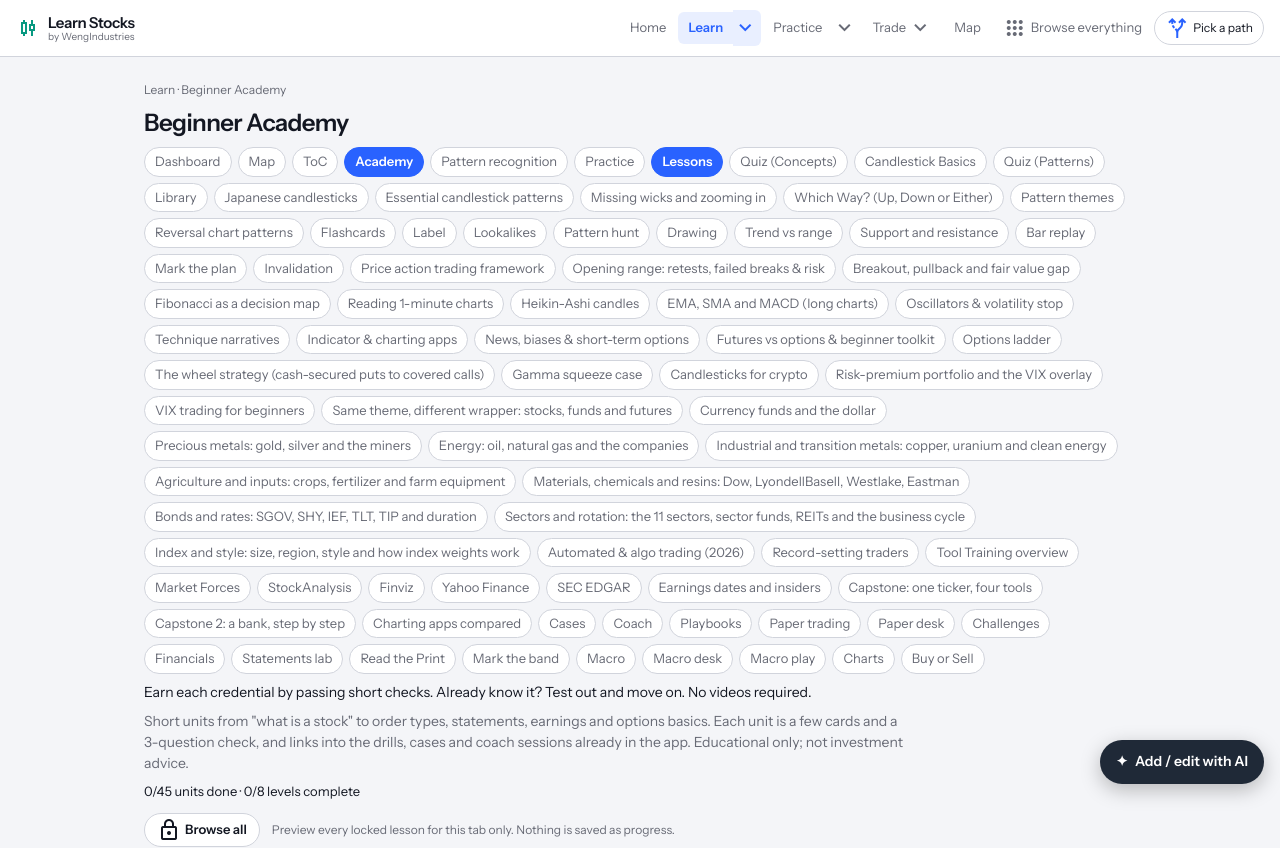
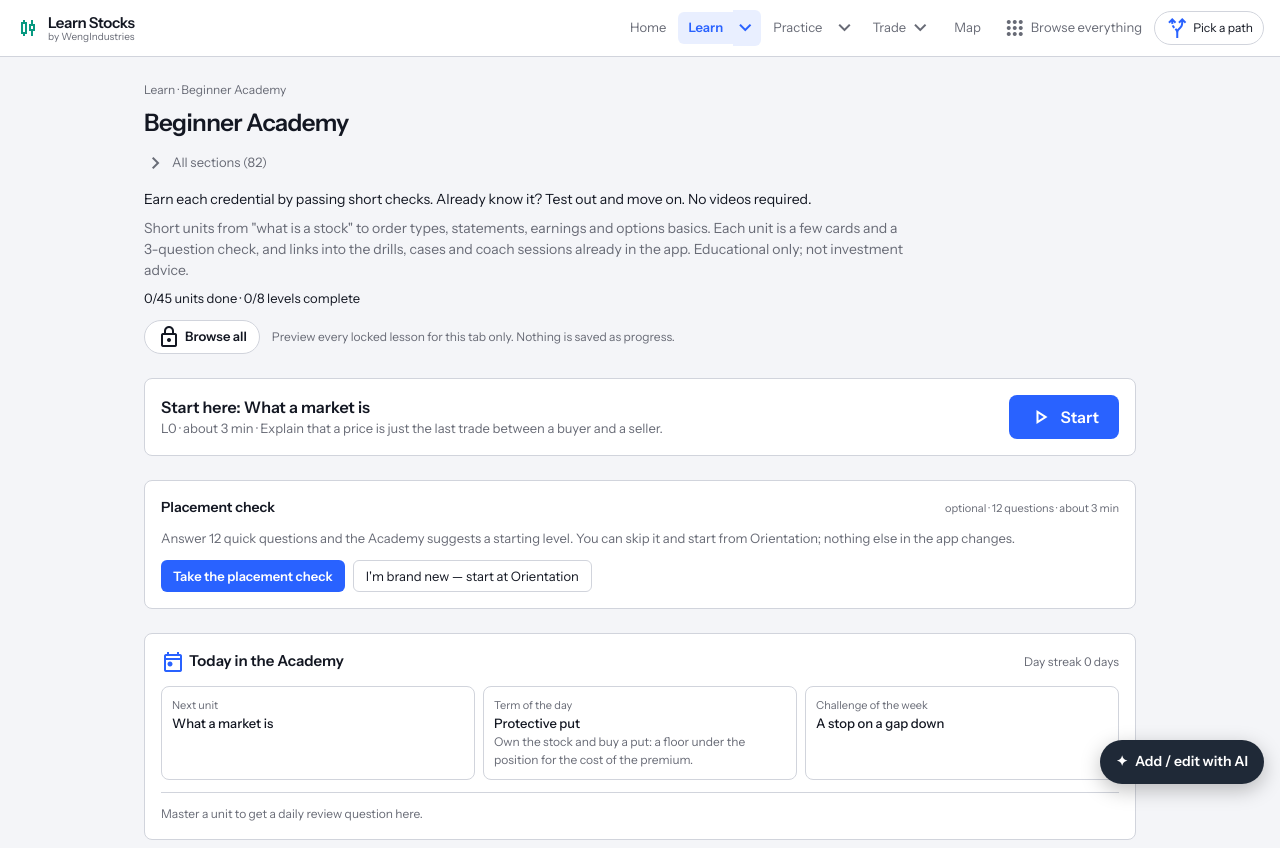
Before and after one commit to Siphon880gh/Stocks-Trainer, a React (Vite) app: page /academy in a window 1280 px wide. Shown: the top 848 px of the page. Built offline with nearby package versions, Linux system fonts and the light colour scheme.

Commit message:
Fold the Academy page's wall of 90 section links into a closed All sections disclosure so the lessons come first.

```diff
--- a/src/components/AppSectionNav.tsx
+++ b/src/components/AppSectionNav.tsx
@@ -16,10 +16,18 @@ const SECTIONS = [
   ...QUICK_DECISIONS,
 ];
 
-/** Same destinations as the top menu, with each group opened out. */
+/**
+ * Same destinations as the top menu, with each group opened out. About 90 links, so they sit
+ * behind a closed disclosure: the page's own content comes first, and every link is one click away.
+ */
 export default function AppSectionNav() {
   return (
-    <nav aria-label="Sections" data-testid="app-sections" className="flex flex-wrap gap-1.5">
+    <details className="group text-[13px]" data-testid="app-sections-details">
+      <summary className="inline-flex cursor-pointer select-none items-center gap-1 rounded-md py-1 text-muted hover:text-ink">
+        <span className="material-symbols-outlined text-[18px] transition-transform group-open:rotate-90" aria-hidden>chevron_right</span>
+        All sections ({SECTIONS.length})
+      </summary>
+      <nav aria-label="Sections" data-testid="app-sections" className="mt-2 flex flex-wrap gap-1.5">
         {SECTIONS.map((item) => (
           <NavLink
             key={`${item.label}-${item.to}`}
@@ -36,5 +44,6 @@ export default function AppSectionNav() {
           </NavLink>
         ))}
       </nav>
+    </details>
   );
 }
```
Lines whose indentation alone changed are shown as unchanged.
